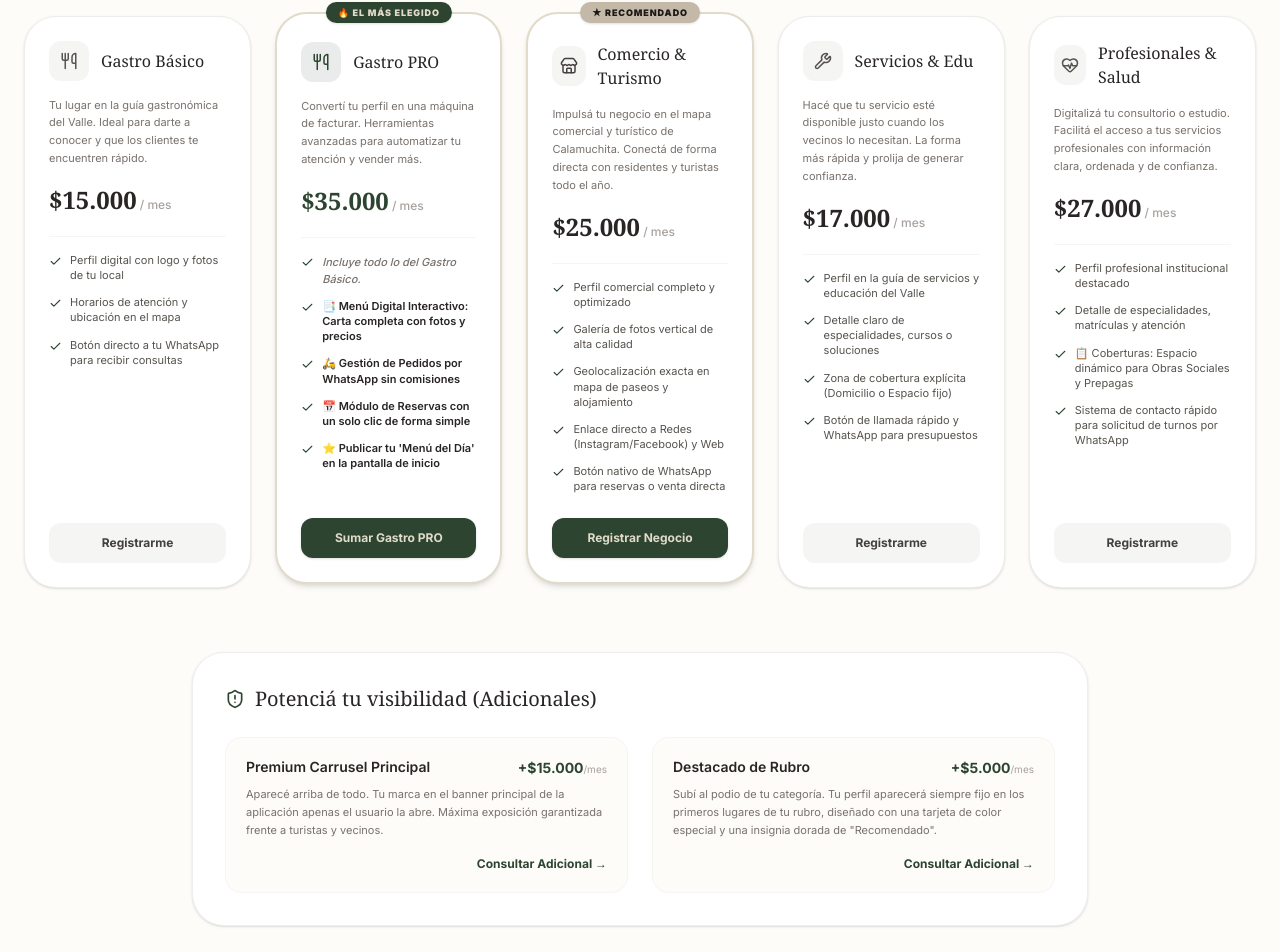
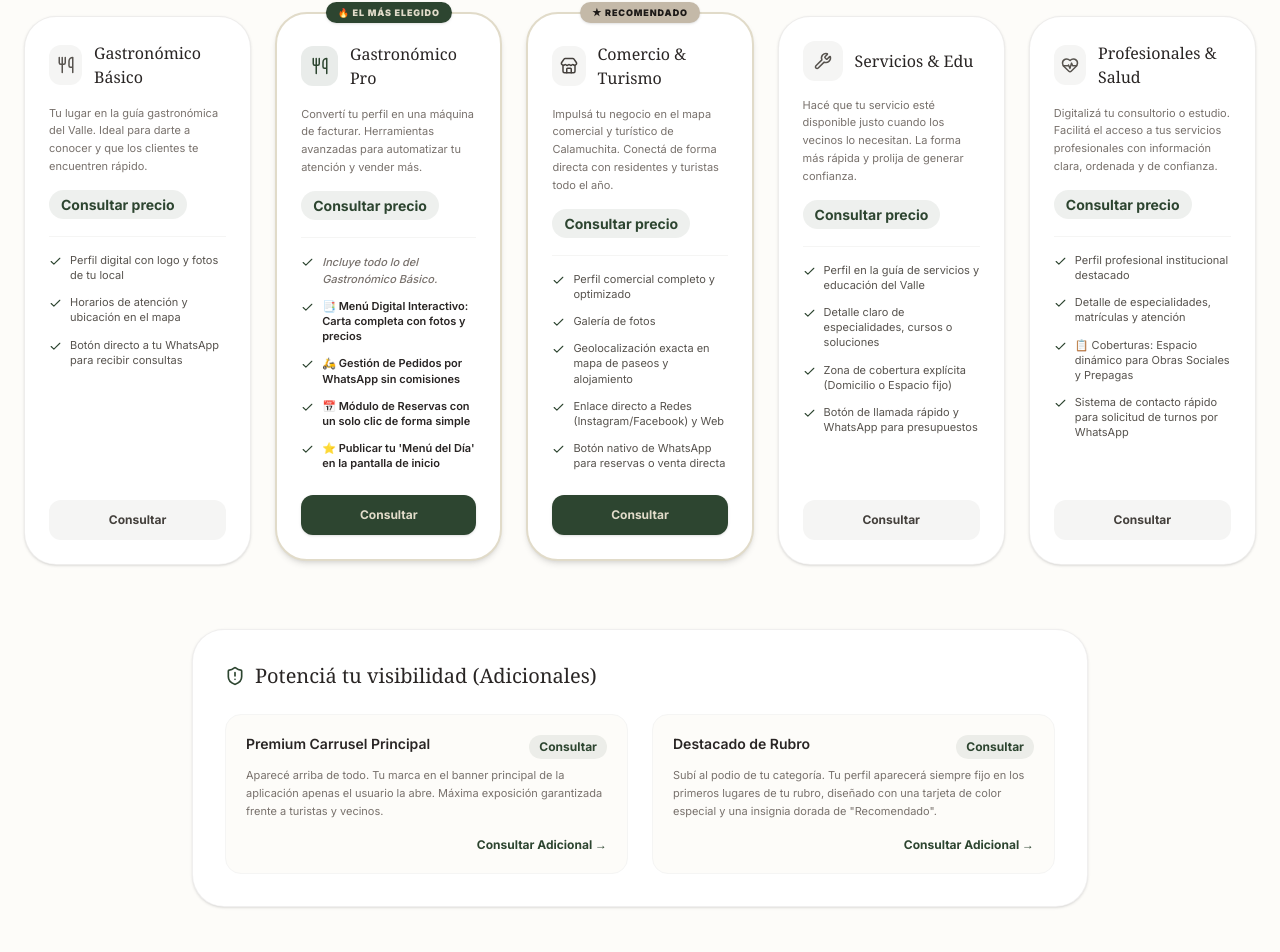
Before and after one commit to VMGaray/calamuchita-app, a Next.js app: page /unite in a window 1280 px wide. Shown: the part 514-1466 px from the top of the page. Built offline with nearby package versions, Linux system fonts and the light colour scheme.

Commit message:
saque precios

```diff
--- a/src/app/unite/page.tsx
+++ b/src/app/unite/page.tsx
@@ -8,7 +8,7 @@ export default function UnitePage() {
 
   // Mensajes pre-armados para WhatsApp según el plan seleccionado
   const getWaLink = (planName: string) => {
-    const baseMsg = `¡Hola! Me interesa sumarme a Calamuchita App con el ${planName}.`
+    const baseMsg = `¡Hola! Me interesa sumarme a Calamuchita App con el ${planName}. ¿Me podés dar más información sobre los precios y condiciones?`
     return `https://wa.me/${WHATSAPP_NUMBER}?text=${encodeURIComponent(baseMsg)}`
   }
 
@@ -42,7 +42,7 @@ export default function UnitePage() {
             </span>
             <h2 className="font-serif text-xl text-stone-800 mt-2 font-bold">Club Fundadores</h2>
             <p className="text-stone-600 text-xs mt-1 leading-relaxed">
-              Registrándote hoy congelás tus <span className="font-bold text-[#2D4530]">primeros 3 meses al 100% bonificados</span> (Gratis). Los meses 4 y 5 contarán con un 50% de descuento en cualquiera de los planes elegidos.
+              Registrándote hoy congelás tus <span className="font-bold text-[#2D4530]">primeros 2 meses al 100% bonificados</span> (Gratis).
             </p>
           </div>
         </div>
@@ -52,21 +52,20 @@ export default function UnitePage() {
            ═══════════════════════════════════════════════════════════════════ */}
         <div className="grid grid-cols-1 md:grid-cols-2 lg:grid-cols-3 xl:grid-cols-5 gap-6 items-stretch">
 
-          {/* PLAN 1: Gastro Básico */}
+          {/* PLAN 1: Gastronómico Básico */}
           <div className="bg-white rounded-[32px] p-6 border border-stone-200/70 shadow-sm hover:shadow-md transition-all flex flex-col justify-between h-full relative">
             <div>
               <div className="flex items-center gap-3 mb-4">
                 <div className="w-10 h-10 rounded-xl bg-stone-100 flex items-center justify-center text-stone-600">
                   <Utensils size={18} />
                 </div>
-                <h3 className="font-serif text-base font-bold text-stone-800">Gastro Básico</h3>
+                <h3 className="font-serif text-base font-bold text-stone-800">Gastronómico Básico</h3>
               </div>
               <p className="text-stone-500 text-[11px] leading-relaxed mb-4 min-h-[55px]">
                 Tu lugar en la guía gastronómica del Valle. Ideal para darte a conocer y que los clientes te encuentren rápido.
               </p>
               <div className="mb-5">
-                <span className="text-2xl font-serif font-bold text-stone-800">$15.000</span>
-                <span className="text-stone-400 text-xs font-medium"> / mes</span>
+                <span className="text-sm font-bold text-[#2D4530] bg-[#2D4530]/8 px-3 py-1.5 rounded-full">Consultar precio</span>
               </div>
               <ul className="space-y-3 border-t border-stone-100 pt-4 mb-6">
                 {["Perfil digital con logo y fotos de tu local", "Horarios de atención y ubicación en el mapa", "Botón directo a tu WhatsApp para recibir consultas"].map((item) => (
@@ -77,8 +76,8 @@ export default function UnitePage() {
                 ))}
               </ul>
             </div>
-            <a href={getWaLink("Plan Gastro Básico")} target="_blank" rel="noopener noreferrer" className="w-full py-3 bg-stone-100 text-stone-700 font-bold rounded-xl hover:bg-stone-200/70 transition-colors text-xs text-center block mt-auto">
-              Registrarme
+            <a href={getWaLink("Plan Gastronómico Básico")} target="_blank" rel="noopener noreferrer" className="w-full py-3 bg-stone-100 text-stone-700 font-bold rounded-xl hover:bg-stone-200/70 transition-colors text-xs text-center block mt-auto">
+              Consultar
             </a>
           </div>
 
@@ -92,19 +91,18 @@ export default function UnitePage() {
                 <div className="w-10 h-10 rounded-xl bg-[#2D4530]/10 flex items-center justify-center text-[#2D4530]">
                   <Utensils size={18} />
                 </div>
-                <h3 className="font-serif text-base font-bold text-stone-800">Gastro PRO</h3>
+                <h3 className="font-serif text-base font-bold text-stone-800">Gastronómico Pro</h3>
               </div>
               <p className="text-stone-500 text-[11px] leading-relaxed mb-4 min-h-[55px]">
                 Convertí tu perfil en una máquina de facturar. Herramientas avanzadas para automatizar tu atención y vender más.
               </p>
               <div className="mb-5">
-                <span className="text-2xl font-serif font-bold text-[#2D4530]">$35.000</span>
-                <span className="text-stone-400 text-xs font-medium"> / mes</span>
+                <span className="text-sm font-bold text-[#2D4530] bg-[#2D4530]/8 px-3 py-1.5 rounded-full">Consultar precio</span>
               </div>
               <ul className="space-y-3 border-t border-stone-100 pt-4 mb-6">
                 <li className="flex items-start gap-2 text-stone-500 text-[11px] font-medium italic">
                   <Check size={13} className="text-[#2D4530] mt-0.5 flex-shrink-0" />
-                  <span>Incluye todo lo del Gastro Básico.</span>
+                  <span>Incluye todo lo del Gastronómico Básico.</span>
                 </li>
                 {["📑 Menú Digital Interactivo: Carta completa con fotos y precios", "🛵 Gestión de Pedidos por WhatsApp sin comisiones", "📅 Módulo de Reservas con un solo clic de forma simple", "⭐ Publicar tu 'Menú del Día' en la pantalla de inicio"].map((item) => (
                   <li key={item} className="flex items-start gap-2 text-stone-800 text-[11px] font-semibold leading-snug">
@@ -114,8 +112,8 @@ export default function UnitePage() {
                 ))}
               </ul>
             </div>
-            <a href={getWaLink("Plan Gastro PRO")} target="_blank" rel="noopener noreferrer" className="w-full py-3 bg-[#2D4530] text-[#E1DBC9] font-bold rounded-xl hover:opacity-90 transition-all text-xs text-center block mt-auto shadow-sm">
-              Sumar Gastro PRO
+            <a href={getWaLink("Plan Gastronómico Pro")} target="_blank" rel="noopener noreferrer" className="w-full py-3 bg-[#2D4530] text-[#E1DBC9] font-bold rounded-xl hover:opacity-90 transition-all text-xs text-center block mt-auto shadow-sm">
+              Consultar
             </a>
           </div>
 
@@ -135,11 +133,10 @@ export default function UnitePage() {
                 Impulsá tu negocio en el mapa comercial y turístico de Calamuchita. Conectá de forma directa con residentes y turistas todo el año.
               </p>
               <div className="mb-5">
-                <span className="text-2xl font-serif font-bold text-stone-800">$25.000</span>
-                <span className="text-stone-400 text-xs font-medium"> / mes</span>
+                <span className="text-sm font-bold text-[#2D4530] bg-[#2D4530]/8 px-3 py-1.5 rounded-full">Consultar precio</span>
               </div>
               <ul className="space-y-3 border-t border-stone-100 pt-4 mb-6">
-                {["Perfil comercial completo y optimizado", "Galería de fotos vertical de alta calidad", "Geolocalización exacta en mapa de paseos y alojamiento", "Enlace directo a Redes (Instagram/Facebook) y Web", "Botón nativo de WhatsApp para reservas o venta directa"].map((item) => (
+                {["Perfil comercial completo y optimizado", "Galería de fotos", "Geolocalización exacta en mapa de paseos y alojamiento", "Enlace directo a Redes (Instagram/Facebook) y Web", "Botón nativo de WhatsApp para reservas o venta directa"].map((item) => (
                   <li key={item} className="flex items-start gap-2 text-stone-600 text-[11px] leading-snug">
                     <Check size={13} className="text-[#2D4530] mt-0.5 flex-shrink-0" />
                     <span>{item}</span>
@@ -148,7 +145,7 @@ export default function UnitePage() {
               </ul>
             </div>
             <a href={getWaLink("Plan Comercio & Turismo")} target="_blank" rel="noopener noreferrer" className="w-full py-3 bg-[#2D4530] text-[#E1DBC9] font-bold rounded-xl hover:opacity-90 transition-all text-xs text-center block mt-auto shadow-sm">
-              Registrar Negocio
+              Consultar
             </a>
           </div>
 
@@ -165,8 +162,7 @@ export default function UnitePage() {
                 Hacé que tu servicio esté disponible justo cuando los vecinos lo necesitan. La forma más rápida y prolija de generar confianza.
               </p>
               <div className="mb-5">
-                <span className="text-2xl font-serif font-bold text-stone-800">$17.000</span>
-                <span className="text-stone-400 text-xs font-medium"> / mes</span>
+                <span className="text-sm font-bold text-[#2D4530] bg-[#2D4530]/8 px-3 py-1.5 rounded-full">Consultar precio</span>
               </div>
               <ul className="space-y-3 border-t border-stone-100 pt-4 mb-6">
                 {["Perfil en la guía de servicios y educación del Valle", "Detalle claro de especialidades, cursos o soluciones", "Zona de cobertura explícita (Domicilio o Espacio fijo)", "Botón de llamada rápido y WhatsApp para presupuestos"].map((item) => (
@@ -178,7 +174,7 @@ export default function UnitePage() {
               </ul>
             </div>
             <a href={getWaLink("Plan Servicios & Educación")} target="_blank" rel="noopener noreferrer" className="w-full py-3 bg-stone-100 text-stone-700 font-bold rounded-xl hover:bg-stone-200/70 transition-colors text-xs text-center block mt-auto">
-              Registrarme
+              Consultar
             </a>
           </div>
 
@@ -195,8 +191,7 @@ export default function UnitePage() {
                 Digitalizá tu consultorio o estudio. Facilitá el acceso a tus servicios profesionales con información clara, ordenada y de confianza.
               </p>
               <div className="mb-5">
-                <span className="text-2xl font-serif font-bold text-stone-800">$27.000</span>
-                <span className="text-stone-400 text-xs font-medium"> / mes</span>
+                <span className="text-sm font-bold text-[#2D4530] bg-[#2D4530]/8 px-3 py-1.5 rounded-full">Consultar precio</span>
               </div>
               <ul className="space-y-3 border-t border-stone-100 pt-4 mb-6">
                 {["Perfil profesional institucional destacado", "Detalle de especialidades, matrículas y atención", "📋 Coberturas: Espacio dinámico para Obras Sociales y Prepagas", "Sistema de contacto rápido para solicitud de turnos por WhatsApp"].map((item) => (
@@ -208,7 +203,7 @@ export default function UnitePage() {
               </ul>
             </div>
             <a href={getWaLink("Plan Profesionales & Salud")} target="_blank" rel="noopener noreferrer" className="w-full py-3 bg-stone-100 text-stone-700 font-bold rounded-xl hover:bg-stone-200/70 transition-colors text-xs text-center block mt-auto">
-              Registrarme
+              Consultar
             </a>
           </div>
 
@@ -229,7 +224,7 @@ export default function UnitePage() {
               <div>
                 <div className="flex justify-between items-start gap-2 mb-2">
                   <h4 className="font-semibold text-sm text-stone-800 leading-tight">Premium Carrusel Principal</h4>
-                  <span className="text-sm font-bold text-[#2D4530] shrink-0">+$15.000<span className="text-[10px] text-stone-400 font-normal">/mes</span></span>
+                  <span className="text-xs font-bold text-[#2D4530] bg-[#2D4530]/8 px-2.5 py-1 rounded-full shrink-0">Consultar</span>
                 </div>
                 <p className="text-stone-500 text-[11px] leading-relaxed">
                   Aparecé arriba de todo. Tu marca en el banner principal de la aplicación apenas el usuario la abre. Máxima exposición garantizada frente a turistas y vecinos.
@@ -245,7 +240,7 @@ export default function UnitePage() {
               <div>
                 <div className="flex justify-between items-start gap-2 mb-2">
                   <h4 className="font-semibold text-sm text-stone-800 leading-tight">Destacado de Rubro</h4>
-                  <span className="text-sm font-bold text-[#2D4530] shrink-0">+$5.000<span className="text-[10px] text-stone-400 font-normal">/mes</span></span>
+                  <span className="text-xs font-bold text-[#2D4530] bg-[#2D4530]/8 px-2.5 py-1 rounded-full shrink-0">Consultar</span>
                 </div>
                 <p className="text-stone-500 text-[11px] leading-relaxed">
                   Subí al podio de tu categoría. Tu perfil aparecerá siempre fijo en los primeros lugares de tu rubro, diseñado con una tarjeta de color especial y una insignia dorada de "Recomendado".
```
